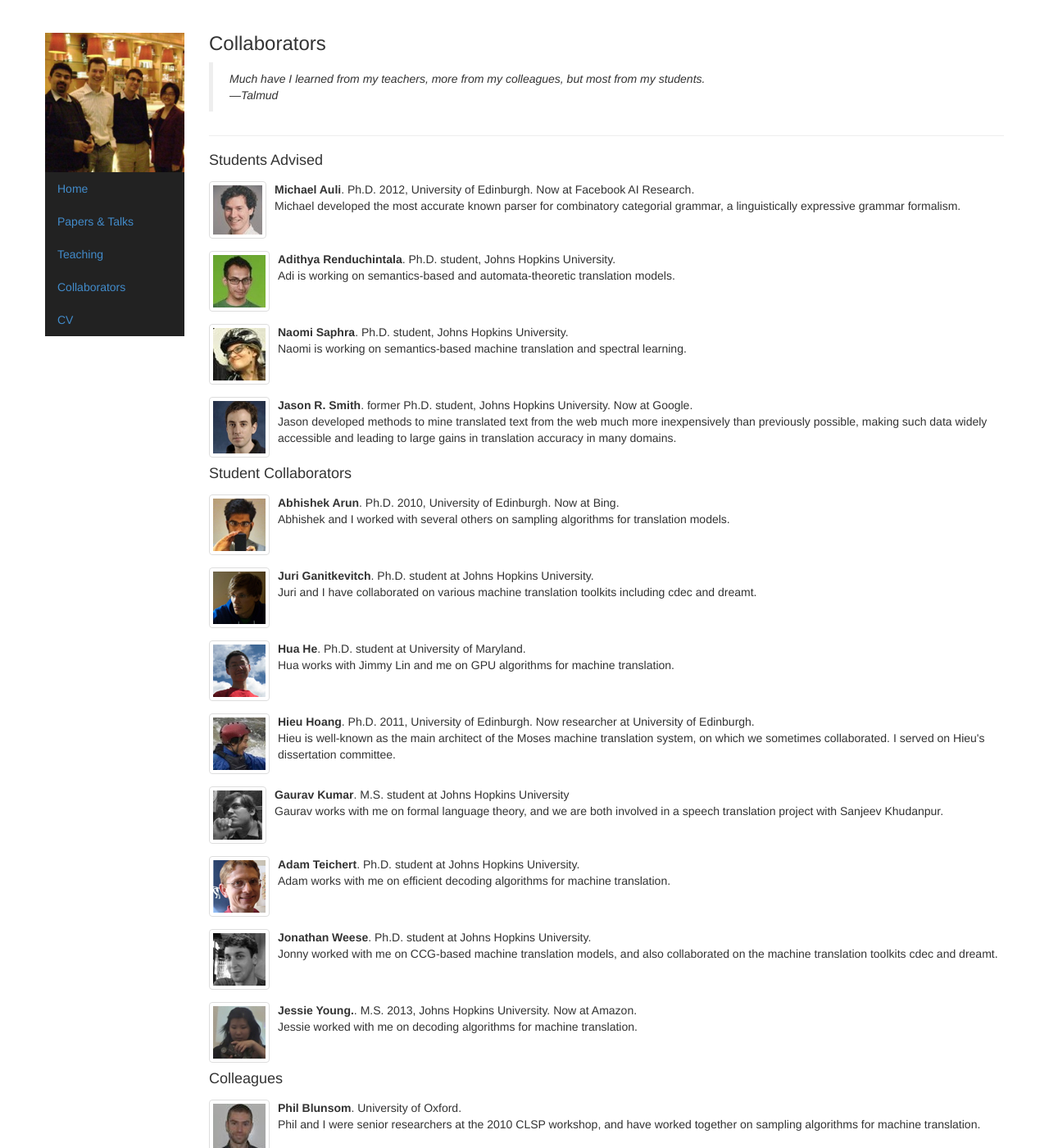
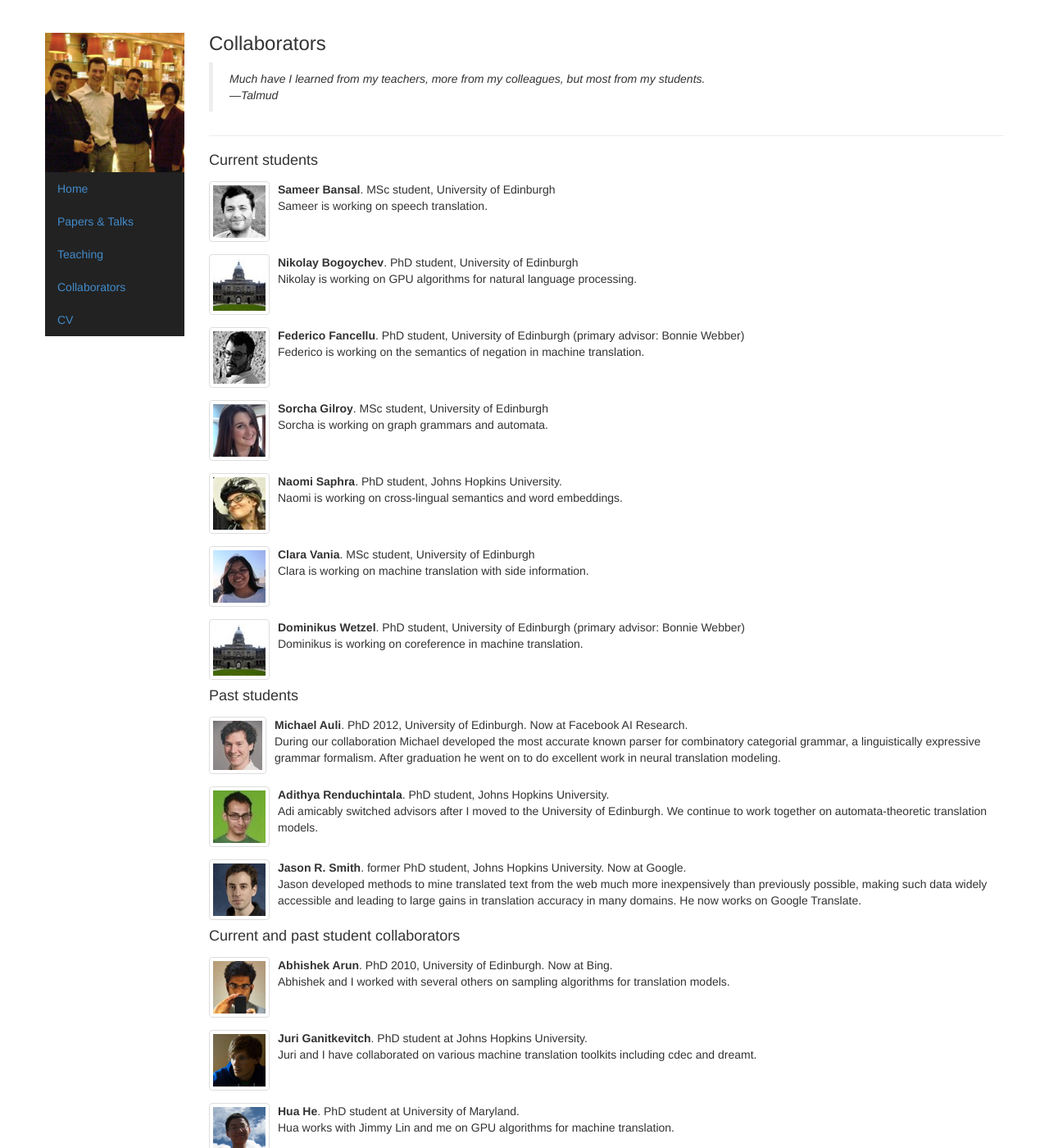
Before and after one commit to alopez/alopez.github.com, a Jekyll site: the page built from collaborators.html, in a window 1280 px wide and 1400 px high. Shown: the whole window at 82% size. Built offline with Jekyll 4.4.1, drawn with Linux system fonts in a browser that asks for light colours; some of the changed text lies outside the part shown.

Commit message:
Update collaborators

```diff
--- a/collaborators.html
+++ b/collaborators.html
@@ -4,40 +4,81 @@ title: Adam Lopez | Collaborators
 picture: athens
 students:
   -
-    name: Michael Auli
-    img: auli
-    url: http://michaelauli.github.io/
-    tagline: Ph.D. 2012, University of Edinburgh. Now at Facebook AI Research.
+    name: Sameer Bansal
+    img: sbansal
+    tagline: MSc student, University of Edinburgh
     description: >
-      Michael developed the most accurate known parser for combinatory
-      categorial grammar, a linguistically expressive grammar formalism.
+      Sameer is working on speech translation.
   -
-    name: Adithya Renduchintala
-    img: adi
-    tagline: Ph.D. student, Johns Hopkins University.
+    name: Nikolay Bogoychev
+    img: edi
+    tagline: PhD student, University of Edinburgh
+    description: >
+      Nikolay is working on GPU algorithms for natural language processing.
+  -
+    name: Federico Fancellu
+    img: fancellu
+    tagline: PhD student, University of Edinburgh (primary advisor&colon; Bonnie Webber)
     description:
-      Adi is working on semantics-based and automata-theoretic translation models.
+      Federico is working on the semantics of negation in machine translation.
+  -
+    name: Sorcha Gilroy
+    img: sgilroy
+    tagline: MSc student, University of Edinburgh
+    description: >
+      Sorcha is working on graph grammars and automata.
   -
     name: Naomi Saphra
     img: nsaphra
     url: http://clsp.jhu.edu/people/nsaphra/
-    tagline: Ph.D. student, Johns Hopkins University.
+    tagline: PhD student, Johns Hopkins University.
     description: >
-      Naomi is working on semantics-based machine translation and spectral learning.
+      Naomi is working on cross-lingual semantics and word embeddings.
+  -
+    name: Clara Vania
+    img: cvania
+    tagline: MSc student, University of Edinburgh
+    description: >
+      Clara is working on machine translation with side information.
+  -
+    name: Dominikus Wetzel
+    img: edi
+    tagline: PhD student, University of Edinburgh (primary advisor&colon; Bonnie Webber)
+    description:
+      Dominikus is working on coreference in machine translation.
+former-students:
+  -
+    name: Michael Auli
+    img: auli
+    url: http://michaelauli.github.io/
+    tagline: PhD 2012, University of Edinburgh. Now at Facebook AI Research.
+    description: >
+      During our collaboration Michael developed the most accurate known
+      parser for combinatory categorial grammar, a linguistically expressive
+      grammar formalism. After graduation he went on to do excellent
+      work in neural translation modeling.
+  -
+    name: Adithya Renduchintala
+    img: adi
+    tagline: PhD student, Johns Hopkins University.
+    description:
+      Adi amicably switched advisors after I moved to the University of Edinburgh.
+      We continue to work together on automata-theoretic translation models.
   -
     name: Jason R. Smith
     img: jrsmith
-    tagline: former Ph.D. student, Johns Hopkins University. Now at Google.
+    tagline: former PhD student, Johns Hopkins University. Now at Google.
     description: >
       Jason developed methods to mine translated text
       from the web much more inexpensively than previously possible,
       making such data widely accessible and
       leading to large gains in translation accuracy in many domains.
+      He now works on Google Translate.
 student-collaborators:
   -
     name: Abhishek Arun
     img: arun
-    tagline: Ph.D. 2010, University of Edinburgh. Now at Bing.
+    tagline: PhD 2010, University of Edinburgh. Now at Bing.
     description: >
       Abhishek and I worked with several others on sampling
       algorithms for translation models.
@@ -45,52 +86,49 @@ student-collaborators:
     name: Juri Ganitkevitch
     img: juri
     url: http://cs.jhu.edu/~juri/
-    tagline: Ph.D. student at Johns Hopkins University.
+    tagline: PhD student at Johns Hopkins University.
     description: >
       Juri and I have collaborated on various machine translation toolkits
       including cdec and dreamt.
   -
     name: Hua He
     img: huahe
-    url: http://www.cs.umd.edu/~huah/
-    tagline: Ph.D. student at University of Maryland.
+    tagline: PhD student at University of Maryland.
     description: >
       Hua works with Jimmy Lin and me on GPU algorithms for machine translation.
   -
     name: Hieu Hoang
     img: hieu
     url: http://statmt.org/~s0565741/
-    tagline: Ph.D. 2011, University of Edinburgh. Now researcher at University of Edinburgh.
+    tagline: PhD 2011, University of Edinburgh. Now researcher at University of Edinburgh.
     description: >
-      Hieu is well-known as the main architect of the Moses machine
-      translation system, on which we sometimes collaborated. I served
-      on Hieu's dissertation committee.
+      Hieu is the main architect of the Moses machine translation system. I
+      served on his dissertation committee.
   -
     name: Gaurav Kumar
     img: gaurav
     url: http://cs.jhu.edu/~gkumar/
-    tagline: M.S. student at Johns Hopkins University
+    tagline: PhD student at Johns Hopkins University.
     description: >
-      Gaurav works with me on formal language theory, and we are both
-      involved in a speech translation project with Sanjeev Khudanpur.
+      Gaurav and I worked on speech translation project with Sanjeev Khudanpur.
   -
     name: Adam Teichert
     img: teichert
-    tagline: Ph.D. student at Johns Hopkins University.
+    tagline: PhD student at Johns Hopkins University.
     description: >
       Adam works with me on efficient decoding algorithms for machine translation.
   -
     name: Jonathan Weese
     img: weese
     url: http://cs.jhu.edu/~jonny/
-    tagline: Ph.D. student at Johns Hopkins University.
+    tagline: PhD student at Johns Hopkins University.
     description: >
       Jonny worked with me on CCG-based machine translation models, and
       also collaborated on the machine translation toolkits cdec and dreamt.
   -
-    name: Jessie Young.
+    name: Jessie Young
     img: jyoung
-    tagline: M.S. 2013, Johns Hopkins University. Now at Amazon.
+    tagline: MSc 2013, Johns Hopkins University. Now at Amazon.
     description: >
       Jessie worked with me on decoding algorithms for machine translation.
 colleagues:
@@ -98,7 +136,7 @@ colleagues:
     name: Phil Blunsom
     img: blunsom
     url: http://www.cs.ox.ac.uk/people/phil.blunsom/
-    tagline: University of Oxford.
+    tagline: University of Oxford and Google Deepmind.
     description: >
       Phil and I were senior researchers at the 2010 CLSP workshop, and
       have worked together on sampling algorithms for machine translation.
@@ -175,13 +213,14 @@ colleagues:
     url: http://www.cs.jhu.edu/~post/
     tagline: Johns Hopkins University.
     description: >
-      Matt and I co-taught machine translation at Johns Hopkins.
+      Matt and I co-taught machine translation at Johns Hopkins and worked
+      together on speech translation.
 teachers:
   -
     name: David Chiang
     img: chiang
-    url: http://www.isi.edu/~chiang/
-    tagline: Information Sciences Institute.
+    url: http://www3.nd.edu/~dchiang/
+    tagline: University of Notre Dame.
     description: >
       David and I worked together on hierarchical translation, an approach
       he invented when when he was a postdoc at the University
@@ -199,15 +238,15 @@ teachers:
   -
     name: Philipp Koehn
     img: pkoehn
-    url: http://homepages.inf.ed.ac.uk/pkoehn/
+    url: http://www.cs.jhu.edu/~phi/
     tagline: Johns Hopkins University.
     description: >
-      Philipp was my postdoctoral advisor at the
-      University of Edinburgh. I recently helped recruit him to
-      Johns Hopkins. He literally wrote the
-      book on statistical machine translation, and we worked together
-      on hierarchical translation, though he gave me
-      tremendous autonomy to work on other things.
+      Philipp was my postdoctoral advisor at the University of Edinburgh
+      from 2008 until 2010, when I joined Johns Hopkins University.
+      In 2014 we switched places: He moved to Johns Hopkins
+      and I returned to Edinburgh. Philipp literally wrote the
+      book on statistical machine translation. We worked together
+      on several projects.
   -
     name: Philip Resnik
     img: resnik
@@ -224,10 +263,13 @@ teachers:
 <blockquote><i>Much have I learned from my teachers, more from my colleagues, but most from my students. <br/>&mdash;Talmud</i></blockquote>
 </div>
 
-<h4>Students Advised</h4>
+<h4>Current students</h4>
 {% include collaborator.html people=page.students %}
 
-<h4>Student Collaborators</h4>
+<h4>Past students</h4>
+{% include collaborator.html people=page.former-students %}
+
+<h4>Current and past student collaborators</h4>
 {% include collaborator.html people=page.student-collaborators %}
 
 <h4>Colleagues</h4>
@@ -235,3 +277,8 @@ teachers:
 
 <h4>Teachers</h4>
 {% include collaborator.html people=page.teachers %}
+
+<br/>
+I am conservative about who I add to this list.
+It includes current student collaborators and coauthors.
+If your information is out of date, please get in touch.
--- a/cv.html
+++ b/cv.html
@@ -252,6 +252,9 @@ after-pubs:
       -
         title: Clara Vania
         detail: M.Sc. student at the University of Edinburgh since 2014
+      -
+        title: Sameer Bansal
+        detail: M.Sc. student at the University of Edinburgh, 2014&ndash;2015
       -
         title: Dominikus Wetzel
         detail: Ph.D. student at the University of Edinburgh since 2013. Primary advisor&#58; Bonnie Webber
```
Also changed, not shown: other parts of collaborators.html (+4 -4 lines), other parts of cv.html (+1 -1 lines), img/person/chiang.jpg, img/person/cvania.jpg (added), img/person/edi.jpg (added), img/person/fancellu.jpg (added), img/person/mjpost.jpg, img/person/redpony.jpg, img/person/sbansal.jpg (added), img/person/sgilroy.jpg (added), img/person/tcohn.jpg.
